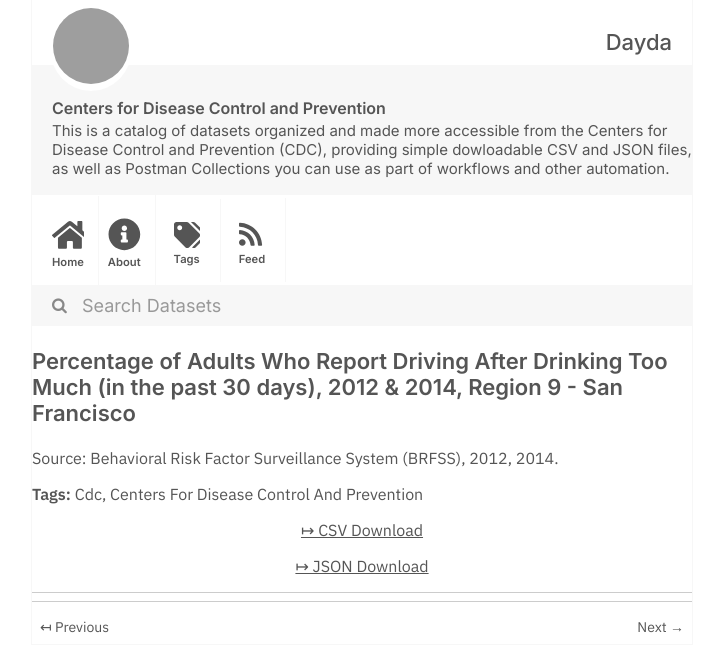
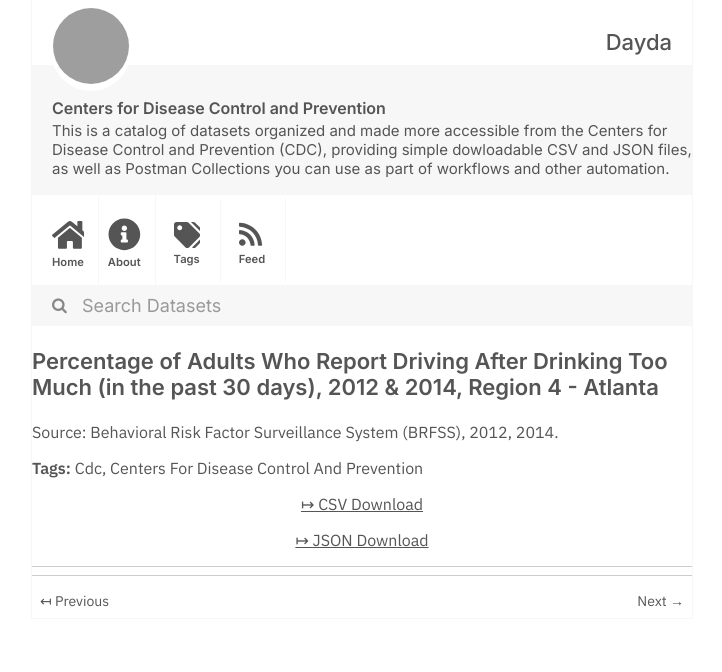
Before and after one commit to dayda-entities/centers-for-disease-control-and-prevention, a Jekyll site: the page built from _posts/2020-11-12-percentage-of-adults-who-repor.md, in a window 1280 px wide, cut to the strip 0-672 px from the top of the page. Shown: the whole strip, without its empty margins (278-1000 px from the left). Built offline with Jekyll 4.4.1, drawn with Linux system fonts in a browser that asks for light colours; grey boxes are pictures that could not be loaded.

```diff
--- a/_posts/2020-11-12-percentage-of-adults-who-repor.md
+++ b/_posts/2020-11-12-percentage-of-adults-who-repor.md
@@ -1,17 +1,17 @@
 ---
 title: >-
   Percentage of Adults Who Report Driving After Drinking Too Much (in the past
-  30 days), 2012 & 2014, Region 9 - San Francisco
-created: '2020-11-12T12:14:55.738907'
-modified: '2021-04-21T19:27:38.055604'
+  30 days),  2012 & 2014, Region 4 - Atlanta
+created: '2020-11-12T12:13:51.447710'
+modified: '2021-04-21T19:20:04.617988'
 state: active
 type: dataset
 tags:
   - Cdc
   - Centers For Disease Control And Prevention
 groups: []
-csv_url: 'https://data.cdc.gov/api/views/i9qr-47vu/rows.csv?accessType=DOWNLOAD'
-json_url: 'https://data.cdc.gov/api/views/i9qr-47vu/rows.json?accessType=DOWNLOAD'
+csv_url: 'https://data.cdc.gov/api/views/azgh-hvnt/rows.csv?accessType=DOWNLOAD'
+json_url: 'https://data.cdc.gov/api/views/azgh-hvnt/rows.json?accessType=DOWNLOAD'
 layout: post
 
 ---
```
